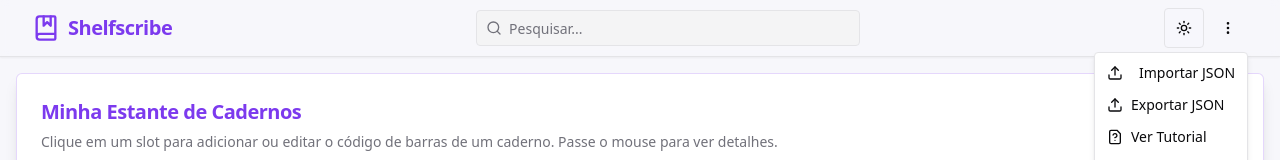
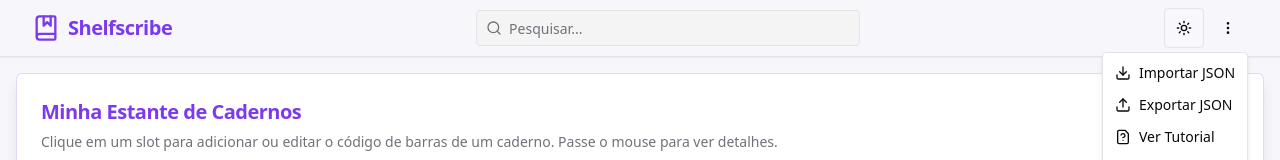
Before and after one commit to polarxpression/shelfscribe, a Next.js app: page / in a window 1280 px wide. Both pictures are taken after a click on the button "Mais opções". Shown: the top 160 px of the page. Built offline with nearby package versions, Linux system fonts and the light colour scheme.

Commit message:
Update import button icon from Upload to Download in Header and ImportButton components

```diff
--- a/components/header.tsx
+++ b/components/header.tsx
@@ -1,6 +1,6 @@
 'use client';
 
-import { Search, BookMarked, Github, MoreVertical, FileQuestion, Upload } from 'lucide-react';
+import { Search, BookMarked, Github, MoreVertical, FileQuestion, Upload, Download} from 'lucide-react';
 import { Input } from '@/components/ui/input';
 import { Button } from '@/components/ui/button';
 import { DropdownMenu, DropdownMenuContent, DropdownMenuItem, DropdownMenuTrigger } from '@/components/ui/dropdown-menu';
@@ -118,8 +118,7 @@
                 </DropdownMenuTrigger>
                 <DropdownMenuContent align="end">
                   <DropdownMenuItem onClick={handleImportClick}>
-                    <Upload className="mr-2 h-4 w-4" />
-                    <span>{translations.import_json_button}</span>
+                    <Download />{translations.import_json_button}
                   </DropdownMenuItem>
                   <DropdownMenuItem onClick={() => alert("Exporting not implemented yet!")}>
                     <Upload /> {translations.export_json_button}
--- a/components/import-button.tsx
+++ b/components/import-button.tsx
@@ -1,7 +1,7 @@
 
 'use client';
 
-import { Upload } from 'lucide-react';
+import { Download } from 'lucide-react';
 import { Button } from '@/components/ui/button';
 import { useRef } from 'react';
 import translations from '../translations/pt.json';
@@ -52,8 +52,8 @@
         accept="application/json"
       />
       <Button onClick={handleClick} variant="outline" size="icon">
-        <Upload className="h-5 w-5" />
-        <span className="sr-only">{translations.import_json_button}</span>
+        <Download className="h-5 w-5" />
+        {translations.import_json_button}
       </Button>
     </>
   );
```
Also changed, not shown: 1 other file (tests, documents, lock files or other folders).
